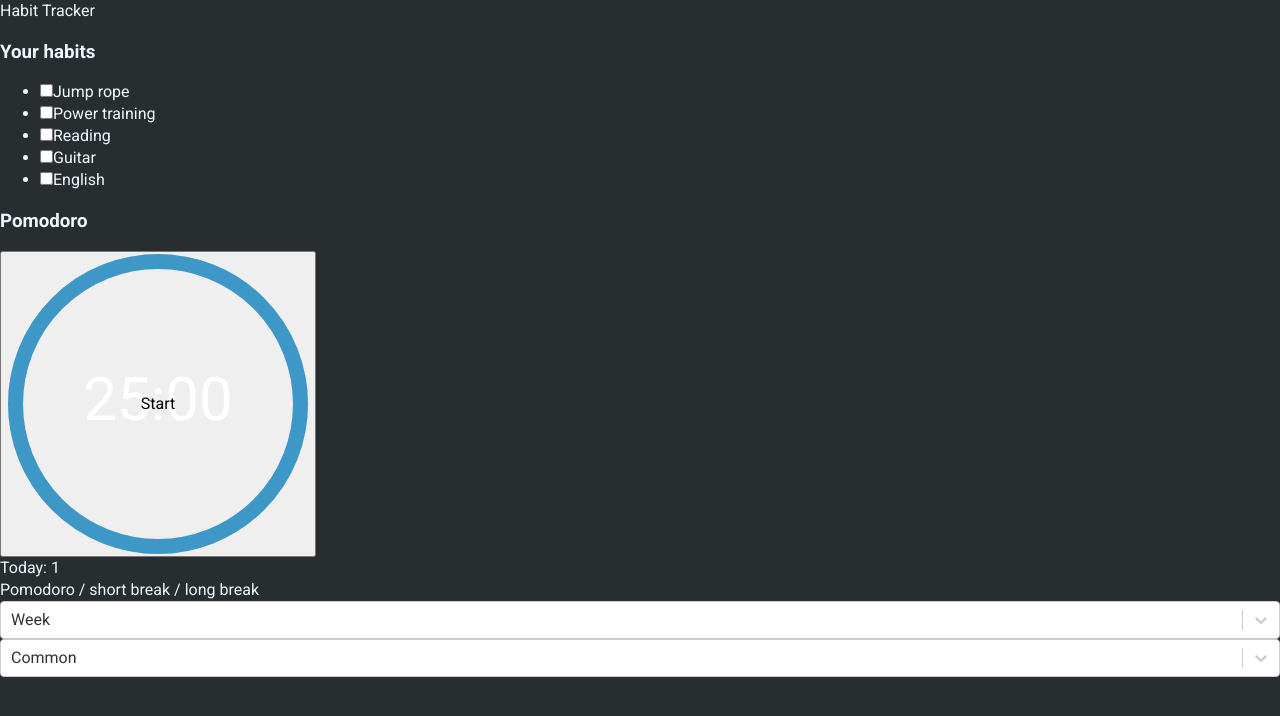
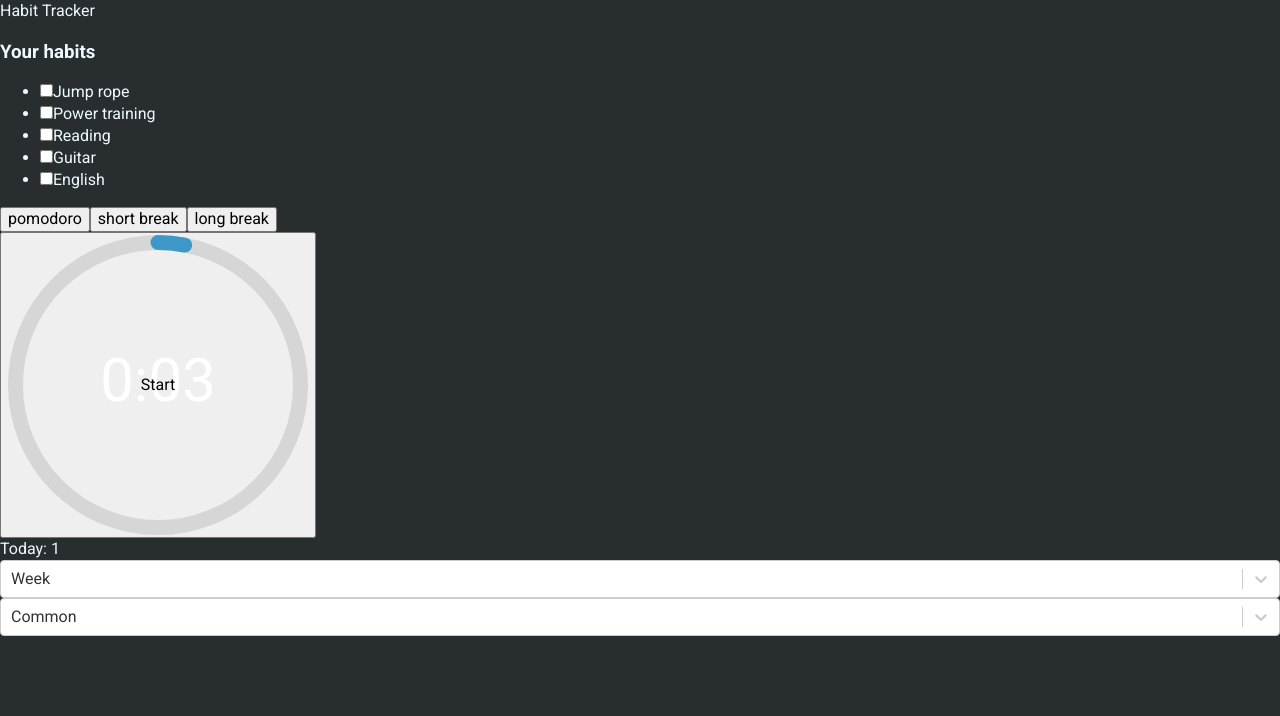
Before and after one commit to Darkonica/habit-tracker, a React app: page / in a window 1280 px wide. Shown: the top 716 px of the page. Built offline with nearby package versions, Linux system fonts and the light colour scheme.

Commit message:
Pomodoro done

```diff
--- a/src/components/PomodoroTimer/PomodoroTimer.tsx
+++ b/src/components/PomodoroTimer/PomodoroTimer.tsx
@@ -3,11 +3,27 @@ import { CircularProgressbarWithChildren, buildStyles } from 'react-circular-pro
 import 'react-circular-progressbar/dist/styles.css';
 import styles from './styles.scss';
 
-const DEFAULT_TIMER = 1500;
+// enum DefaultTimer {
+//   POMODORO = 1500,
+//   LONG_BREAK = 900,
+//   SHORT_BREAK = 300,
+// }
+// Just for testing
+enum DefaultTimer {
+  POMODORO = 5,
+  LONG_BREAK = 4,
+  SHORT_BREAK = 3,
+}
+enum CurrentActivity {
+  POMODORO = "pomodoro",
+  LONG_BREAK = "long break",
+  SHORT_BREAK = "short break",
+}
 
 export const PomodoroTimer = () => {
   const [timer, setTimer] = useState(5); // in seconds
   const [pomodoroCount, setPomodoroCount] = useState(0);
+  const [currentActivity, setCurrentActivity] = useState(CurrentActivity.POMODORO);
   const [isPause, setIsPause] = useState(false);
 
   const timerId = useRef<ReturnType<typeof setInterval>>(null);
@@ -18,9 +34,27 @@ export const PomodoroTimer = () => {
     }
 
     if (timer < 1) {
-      setPomodoroCount(pomodoroCount + 1);
+      // Chain of breaks and pomodoro
+      if (currentActivity !== CurrentActivity.POMODORO) {
+        setCurrentActivity(CurrentActivity.POMODORO);
+        setTimer(DefaultTimer.POMODORO);
+      }
+
+      if (currentActivity === CurrentActivity.POMODORO) {
+        const updatedPomodoroCount = pomodoroCount + 1;
+
+        if (updatedPomodoroCount % 4 === 0) {
+          setCurrentActivity(CurrentActivity.LONG_BREAK);
+          setTimer(DefaultTimer.LONG_BREAK);
+        } else {
+          setCurrentActivity(CurrentActivity.SHORT_BREAK);
+          setTimer(DefaultTimer.SHORT_BREAK);
+        }
+
+        setPomodoroCount(updatedPomodoroCount);
+      }
+
       clearInterval(timerId.current);
-      setTimer(DEFAULT_TIMER);
       setIsPause(true);
     }
 
@@ -37,11 +71,48 @@ export const PomodoroTimer = () => {
     setIsPause(!isPause);
   }
 
+  const handleCurrentActivityChange = (activity: CurrentActivity) => {
+    if (activity === currentActivity) return;
+
+    setCurrentActivity(activity);
+    clearInterval(timerId.current);
+
+    if (activity === CurrentActivity.POMODORO) {
+      setTimer(DefaultTimer.POMODORO);
+    }
+    if (activity === CurrentActivity.SHORT_BREAK) {
+      setTimer(DefaultTimer.SHORT_BREAK);
+    }
+    if (activity === CurrentActivity.LONG_BREAK) {
+      setTimer(DefaultTimer.LONG_BREAK);
+    }
+    setIsPause(true);
+  }
+
   const timerView = `${Math.trunc(timer / 60)}:${(timer % 60).toLocaleString(undefined, {minimumIntegerDigits: 2})}`
 
   return (
     <>
-      <h3 className={styles.title}>Pomodoro</h3>
+      <div className={styles.activityCont}>
+        <button
+          className={currentActivity === CurrentActivity.POMODORO && styles.active}
+          onClick={() => handleCurrentActivityChange(CurrentActivity.POMODORO)}
+        >
+          {CurrentActivity.POMODORO}
+        </button>
+        <button
+          className={currentActivity === CurrentActivity.SHORT_BREAK && styles.active}
+          onClick={() => handleCurrentActivityChange(CurrentActivity.SHORT_BREAK)}
+        >
+          {CurrentActivity.SHORT_BREAK}
+        </button>
+        <button
+          className={currentActivity === CurrentActivity.LONG_BREAK && styles.active}
+          onClick={() => handleCurrentActivityChange(CurrentActivity.LONG_BREAK)}
+        >
+          {CurrentActivity.LONG_BREAK}
+        </button>
+      </div>
 
       <div className={styles.progressbarCont}>
         <button className={styles.statusHiddenButton} onClick={handleStatusChange}>
@@ -59,9 +130,6 @@ export const PomodoroTimer = () => {
       </div>
 
       <div className={styles.pomodoroCount}>Today: {pomodoroCount}</div>
-
-      {/* Pomodoro, short break, long break */}
-      <div>Pomodoro / short break / long break</div>
     </>
   )
 }
--- a/src/components/PomodoroTimer/styles.scss
+++ b/src/components/PomodoroTimer/styles.scss
@@ -1,7 +1,22 @@
 @import '@styles/variables';
 
-.title {
 
+.activityCont {
+  margin-top: 18px;
+  margin-bottom: 16px;
+
+  button {
+    color: $text-color;
+    background: none;
+    padding: 0 10px 5px 10px;
+    margin: 0 15px 0 0;
+    cursor: pointer;
+    border: none;
+
+    &.active, &:hover {
+      border-bottom: 2px solid $main-color;
+    }
+  }
 }
 
 .progressbarCont {
@@ -23,6 +38,7 @@
     bottom: 20%;
   }
 }
+
 .pomodoroCount {
   height: 20px;
   margin-bottom: 16px;
```
